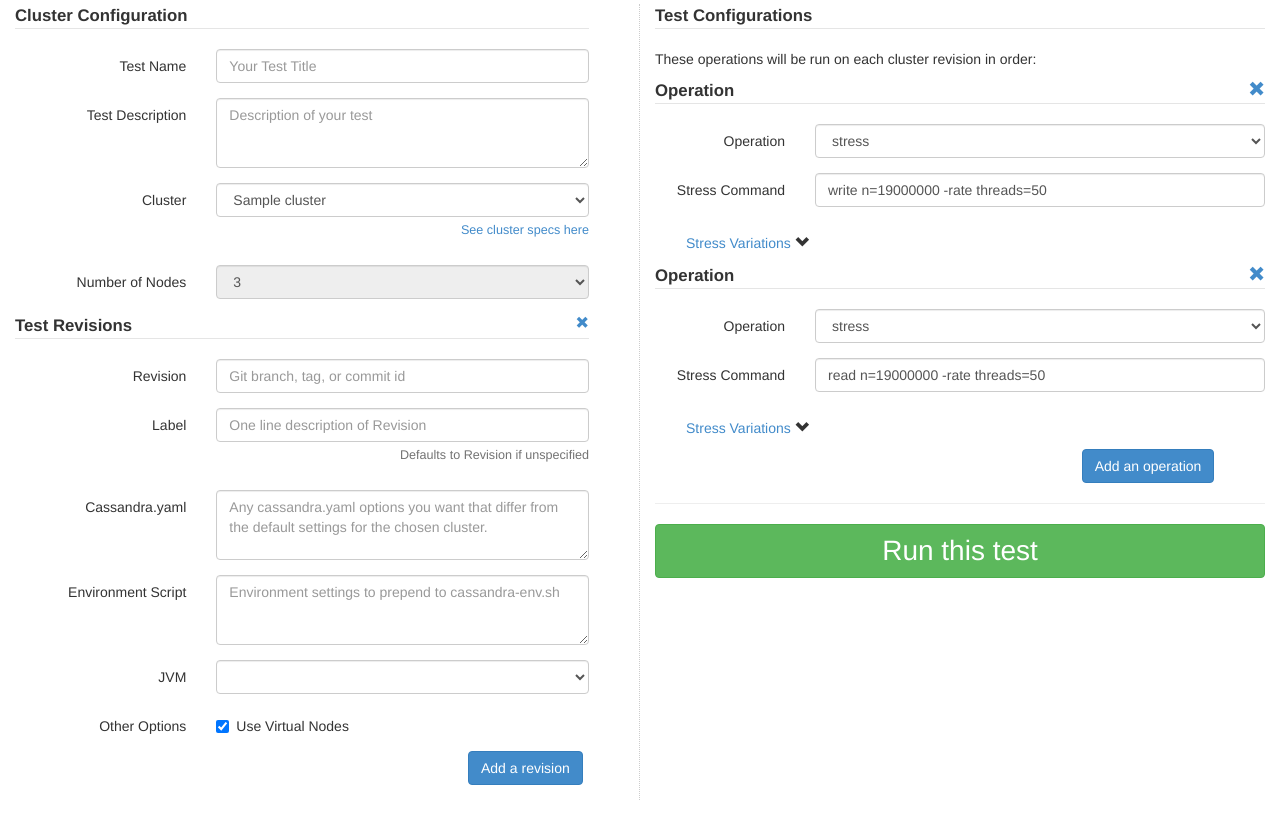
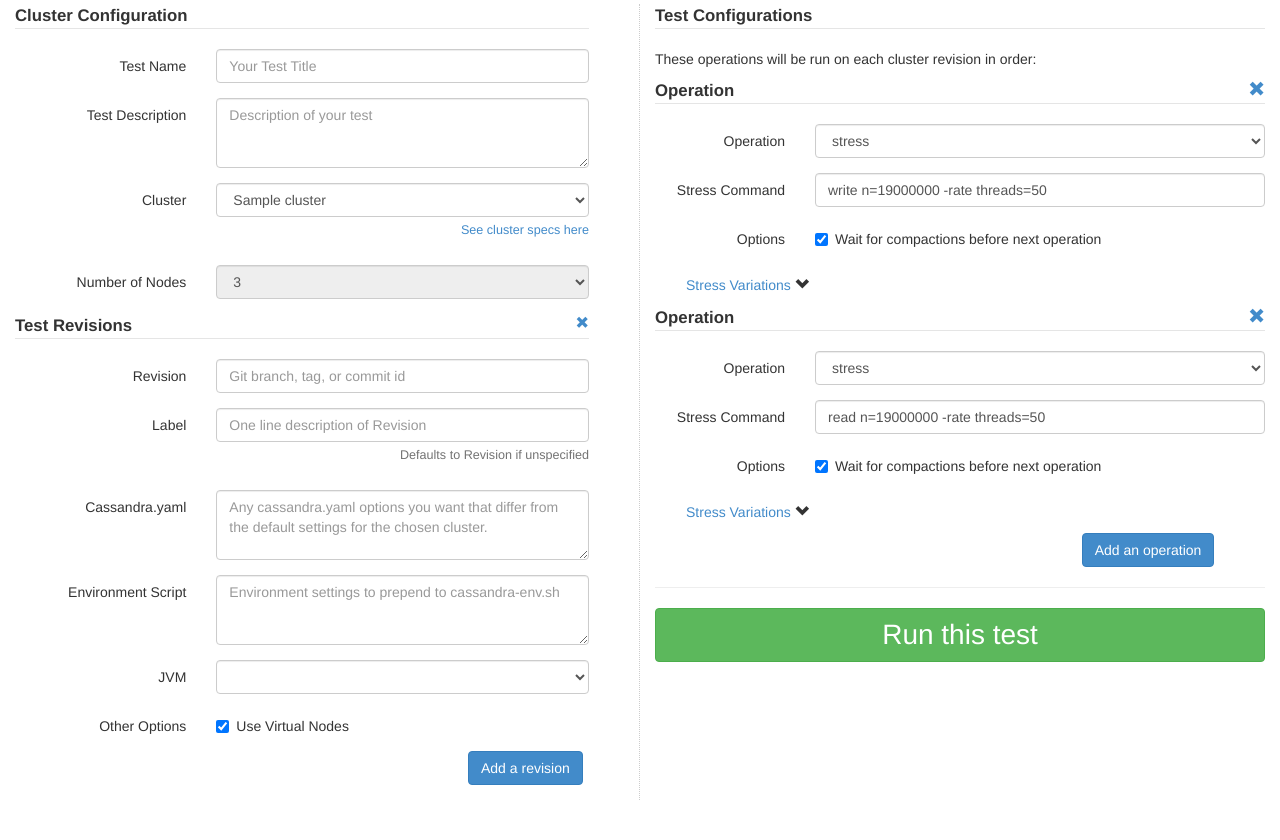
Before and after one commit to datastax/cstar_perf, a Python web app: template frontend/cstar_perf/frontend/server/templates/schedule.jinja2.html in a window 1280 px wide. Shown: the part 142-982 px from the top of the page. Run offline with Jinja, Linux system fonts and the light colour scheme; the template is opened without the code that fills it: most values are stand-ins (such as "Sample title", 1, 10 or a date in 2020); lists and menus that the app fills with data are empty; some libraries are stand-ins or nearby versions.

Commit message:
Add wait_for_compactions checkbox on frontend

```diff
--- a/frontend/cstar_perf/frontend/server/templates/view_test.jinja2.html
+++ b/frontend/cstar_perf/frontend/server/templates/view_test.jinja2.html
@@ -92,6 +92,9 @@ h3 {
       {% if op['command'] %}
         <tr><td>Command</td><td><code>{{op['command']}}</code></td></tr>
       {% endif %}
+      {% if op.has_key('wait_for_compaction') %}
+        <tr><td>wait for compactions</td><td>{{op['wait_for_compaction']}}</td></tr>
+      {% endif %}
     </table>
   </td></tr>
 {% endfor %}
--- a/frontend/cstar_perf/frontend/static/js/schedule.js
+++ b/frontend/cstar_perf/frontend/static/js/schedule.js
@@ -87,7 +87,7 @@ var addRevisionDiv = function(animate){
 
 };
 
-var addOperationDiv = function(animate, operation, cmd){
+var addOperationDiv = function(animate, operation, cmd, wait_for_compaction){
     schedule.n_operations++;
     var operation_id = 'operation-'+schedule.n_operations;
     if (!cmd)
@@ -113,6 +113,19 @@ var addOperationDiv = function(animate, operation, cmd){
         "        <div class='col-md-9'>" +
         "          <input id='{operation_id}-command' type='text'" +
         "                 class='form-control input-md command' value='{cmd}' required=''></input>" +
+        "        </div>" +
+        "      </div>" +
+        "            " +
+        "      <div class='form-group'>" +
+        "        <label class='col-md-3 control-label'" +
+        "        for='{operation_id}-options'>Options</label>" +
+        "        <div class='col-md-8'>" +
+        "          <div class='checkbox'>" +
+        "            <input type='checkbox' class='wait-for-compaction' id='{operation_id}-wait-for-compaction' checked='checked'>" +
+        "            <label for='{operation_id}-wait-for-compaction'>" +
+        "              Wait for compactions before next operation" +
+        "            </label>" +
+        "	  </div>" +
         "        </div>" +
         "      </div>" +
         "            " +
@@ -183,6 +196,10 @@ var addOperationDiv = function(animate, operation, cmd){
         });
     });
 
+    //Check wait_for_compaction box:
+    if (wait_for_compaction === false) {
+        $("#"+operation_id+"-wait-for-compaction").prop("checked", false);
+    }
 };
 
 var createJob = function() {
@@ -218,6 +235,7 @@ var createJob = function() {
         if (job.operations[i]['operation'] === 'stress') {
             job.operations[i]['command'] = operation.find(".command").val();
         }
+        job.operations[i]['wait_for_compaction'] = operation.find(".wait-for-compaction").is(":checked");
     });
 
     return JSON.stringify(job);
@@ -253,7 +271,7 @@ var cloneExistingJob = function(job_id) {
             if (revision['options'] == undefined) {
                 revision['options'] = {};
             }
-            $("#revision-"+rev+"-options-vnodes").attr("checked", revision['options']['use_vnodes'])
+            $("#revision-"+rev+"-options-vnodes").prop("checked", revision['options']['use_vnodes'])
             update_jvm_selections(function(){
                 $("#revision-"+rev+"-jvm").val(revision['java_home']);
             });
@@ -261,7 +279,7 @@ var cloneExistingJob = function(job_id) {
         });
         //Operations:
         $.each(test['operations'], function(i, operation) {
-            addOperationDiv(false, operation['operation'], operation['command']);
+            addOperationDiv(false, operation['operation'], operation['command'], operation['wait_for_compaction']);
         });
 
         query = parseUri(location).queryKey;
```
